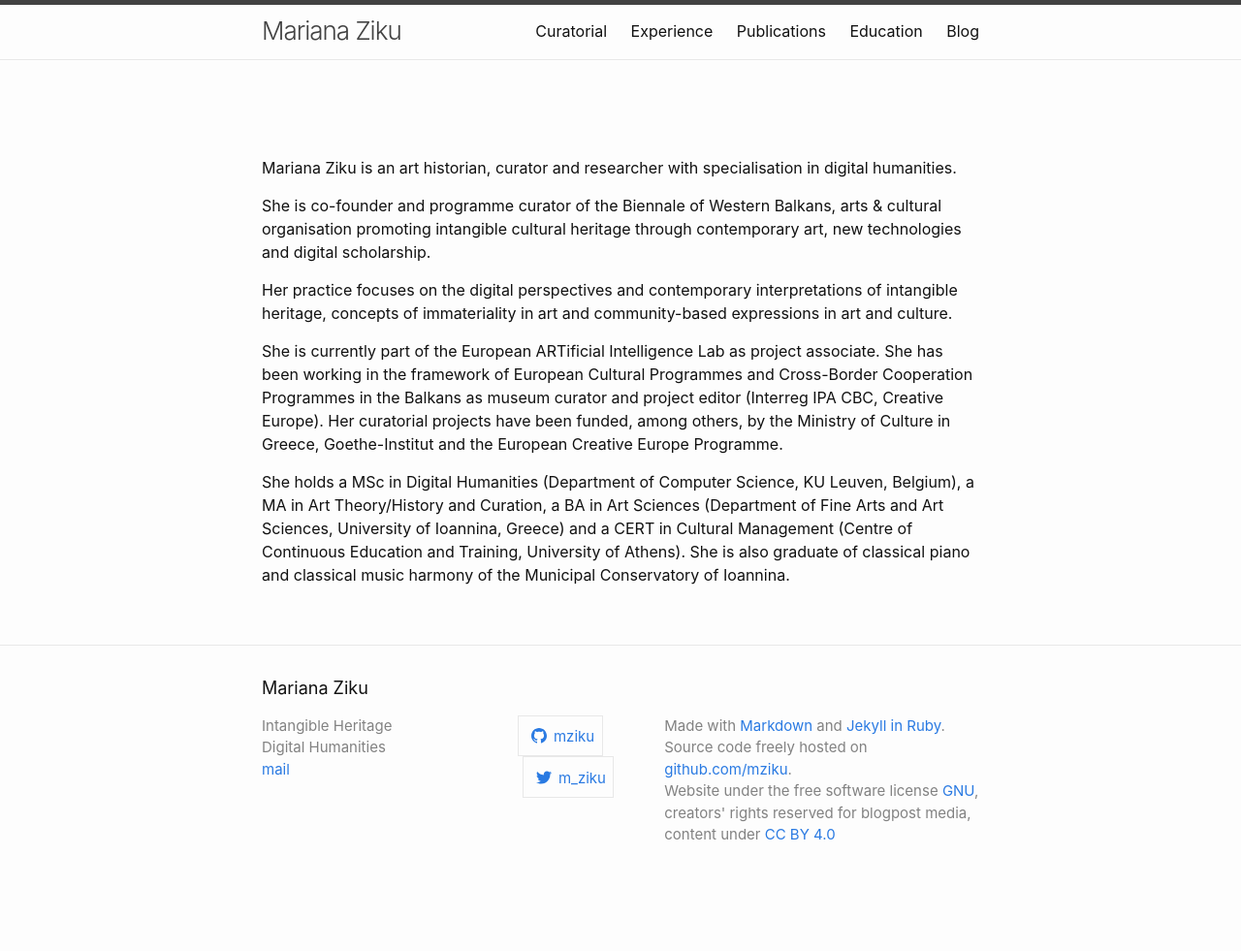
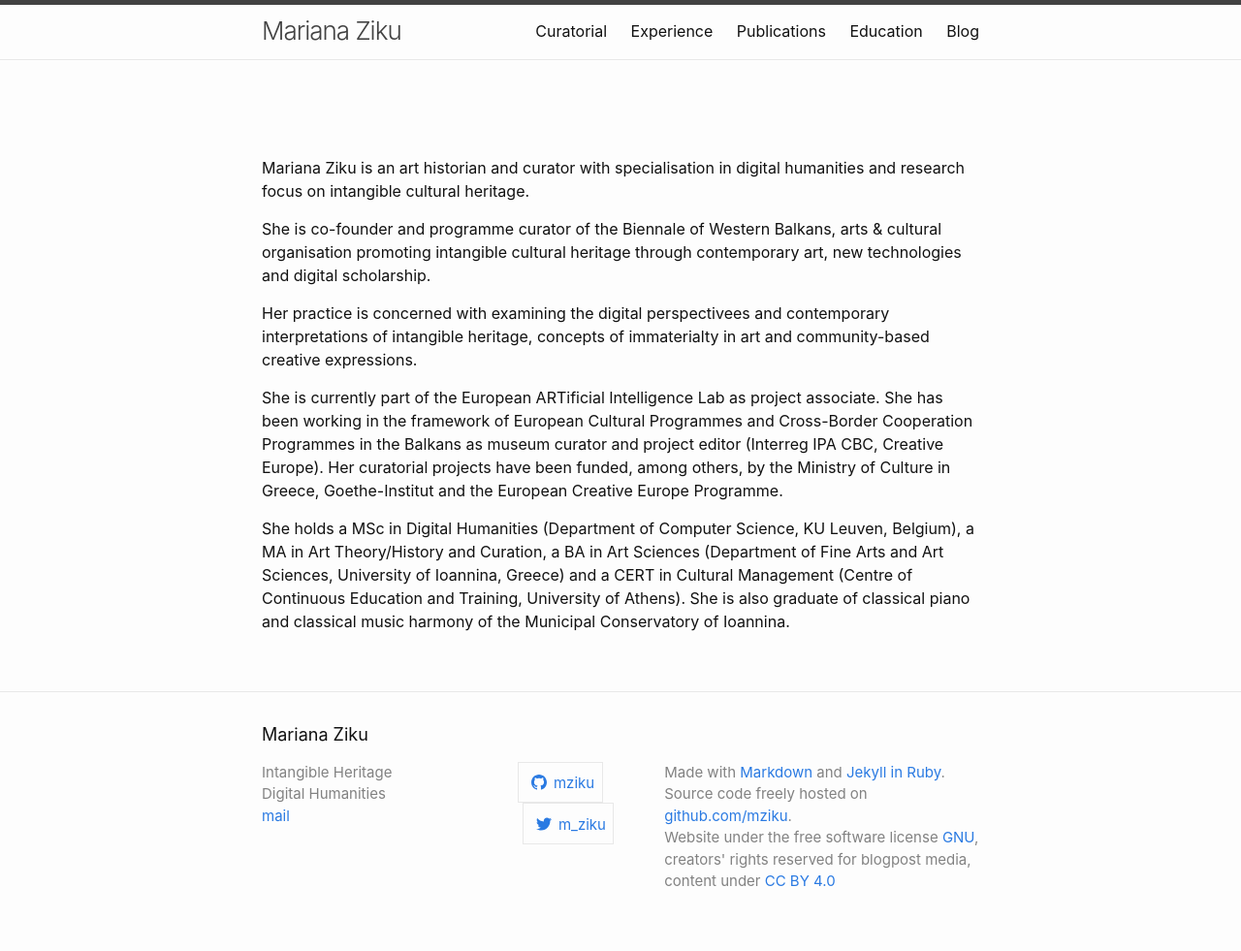
Before and after one commit to mziku/mziku.github.io, a Jekyll site: the page built from index.md, in a window 1280 px wide. Shown: the whole page at 97% size. Built offline with Jekyll 4.4.1, drawn with Linux system fonts in a browser that asks for light colours; before the commit the page ends 933 px from its top, so only the background shows below that.

Commit message:
Update index.md

```diff
--- a/index.md
+++ b/index.md
@@ -4,11 +4,11 @@ layout: page
 
 <br>
 
-Mariana Ziku is an art historian, curator and researcher with specialisation in digital humanities.
+Mariana Ziku is an art historian and curator with specialisation in digital humanities and research focus on intangible cultural heritage.
 
 She is co-founder and programme curator of the Biennale of Western Balkans, arts & cultural organisation promoting intangible cultural heritage through contemporary art, new technologies and digital scholarship.
 
-Her practice focuses on the digital perspectives and contemporary interpretations of intangible heritage, concepts of immateriality in art and community-based expressions in art and culture.
+Her practice is concerned with examining the digital perspectivees and contemporary interpretations of intangible heritage, concepts of immaterialty in art and community-based creative expressions.
 
 She is currently part of the European ARTificial Intelligence Lab as project associate. She has been working in the framework of European Cultural Programmes and Cross-Border Cooperation Programmes in the Balkans as museum curator and project editor (Interreg IPA CBC, Creative Europe). Her curatorial projects have been funded, among others, by the Ministry of Culture in Greece, Goethe-Institut and the European Creative Europe Programme.
 
```
